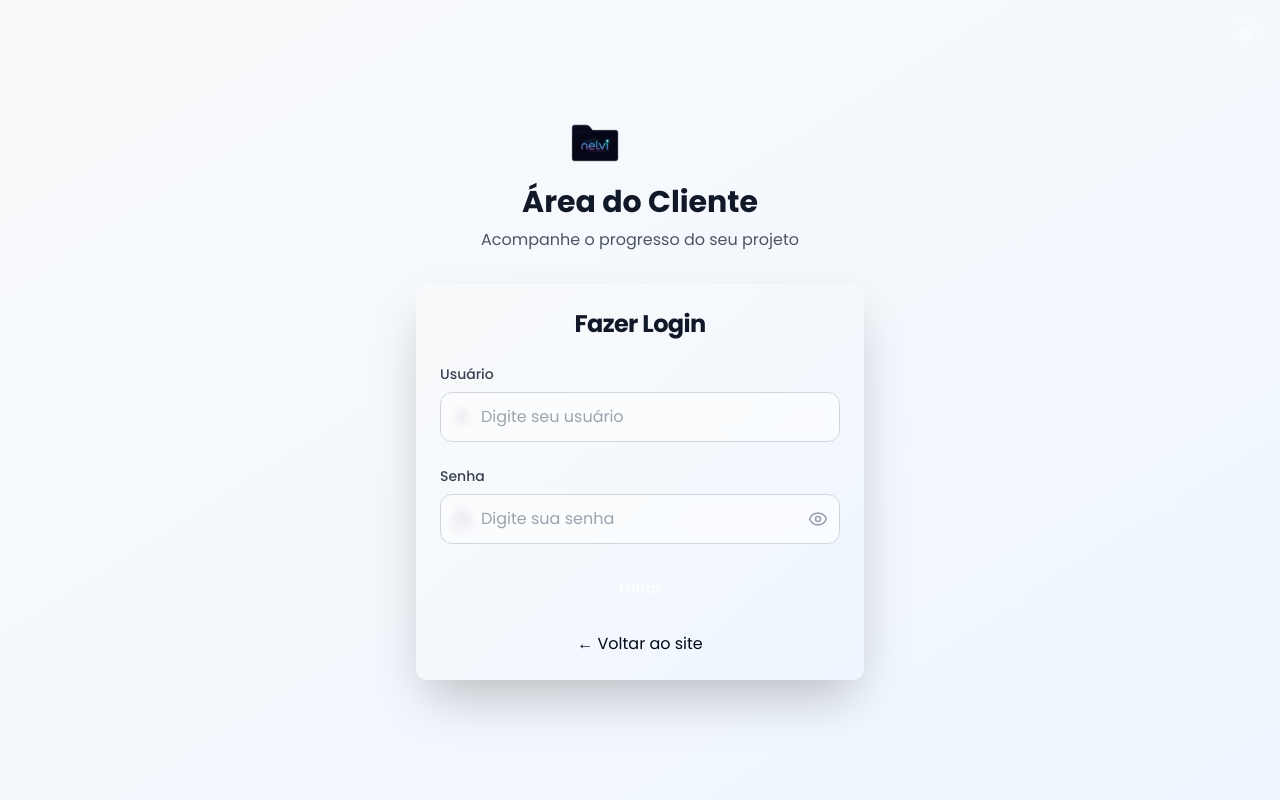
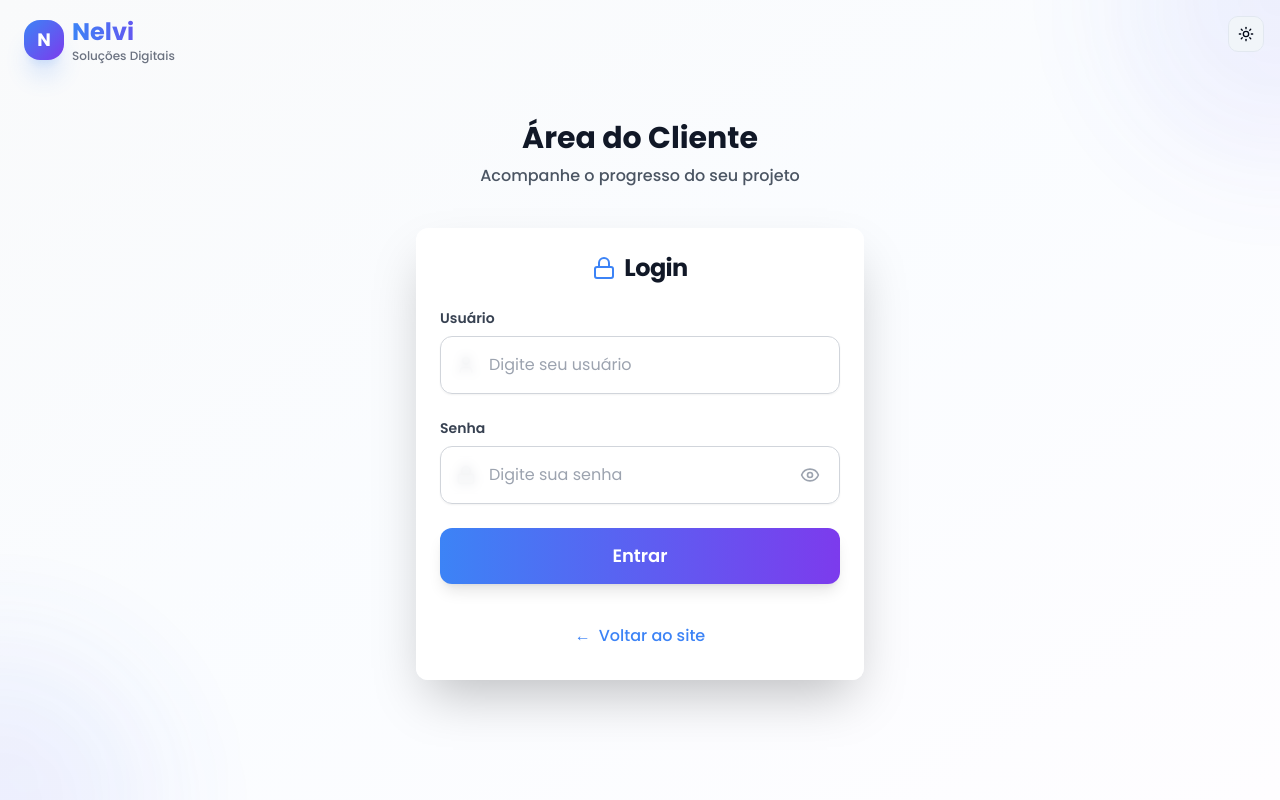
Before and after one commit to httpsemilly/nelvi-web-spark-32, a React (Vite) app: page /cliente in a window 1280 px wide. Built offline with nearby package versions, Linux system fonts and the light colour scheme.

Commit message:
style: Fix button background, reposition logo, and adjust padding

```diff
--- a/src/pages/Cliente.tsx
+++ b/src/pages/Cliente.tsx
@@ -26,7 +26,7 @@ const Cliente = () => {
     }
   }, []);
 
-  const handleLogin = (e: React.FormEvent) => {
+  const handleLogin = (e) => {
     e.preventDefault();
 
     if (loginData.username === 'adm' && loginData.password === 'nelvi@789') {
@@ -49,82 +49,99 @@ const Cliente = () => {
   }
 
   return (
-    <div className="min-h-screen bg-gradient-to-br from-gray-50 to-blue-50 dark:from-gray-900 dark:to-blue-950 transition-colors duration-300 flex items-center justify-center py-12 px-4">
+    <div className="min-h-screen bg-gradient-to-br from-gray-50 via-blue-50/30 to-purple-50/20 dark:from-gray-900 dark:via-blue-950/30 dark:to-purple-950/20 transition-colors duration-300 flex items-center justify-center py-8 px-4 relative overflow-hidden">
+      {/* Elementos decorativos de fundo */}
+      <div className="absolute inset-0 overflow-hidden">
+        <div className="absolute -top-40 -right-40 w-80 h-80 bg-gradient-to-br from-brand-blue/10 to-brand-purple/10 rounded-full blur-3xl animate-pulse"></div>
+        <div className="absolute -bottom-40 -left-40 w-80 h-80 bg-gradient-to-tr from-brand-purple/10 to-brand-blue/10 rounded-full blur-3xl animate-pulse delay-1000"></div>
+      </div>
+
+      {/* Logo fixo no canto superior esquerdo */}
+      <div className="fixed top-4 left-6 z-50">
+        <div className="flex items-center space-x-2">
+          <div className="w-10 h-10 bg-gradient-to-br from-brand-blue to-brand-purple rounded-2xl flex items-center justify-center shadow-xl shadow-brand-blue/20 dark:shadow-brand-purple/20">
+            <span className="text-white font-bold text-lg">N</span>
+          </div>
+          <div className="flex flex-col">
+            <span className="text-2xl font-bold gradient-text">
+              Nelvi
+            </span>
+            <span className="text-xs text-gray-500 dark:text-gray-400 font-medium">
+              Soluções Digitais
+            </span>
+          </div>
+        </div>
+      </div>
+
       {/* Theme Toggle */}
       <div className="fixed top-4 right-4 z-50">
-        <ThemeToggle />
+        <ThemeToggle isScrolled={true} />
       </div>
 
-      <div className="max-w-md w-full">
-        {/* Logo */}
-        <div className="text-center mb-8 animate-fade-in">
-          <div className="flex items-center justify-center space-x-3 mb-4">
-            <img
-              src="/lovable-uploads/002fd703-b601-4ba9-8d49-1c3d50f95011.png"
-              alt="Nelvi Logo"
-              className="w-12 h-12 object-contain"
-            />
-            <span className="text-3xl font-bold bg-nelvi-gradient bg-clip-text text-transparent">
-              Nelvi
-            </span>
+      <div className="max-w-md w-full relative z-10">
+        {/* Header */}
+        <div className="text-center mb-10 animate-fade-in">
+          <div className="space-y-2">
+            <h1 className="text-3xl font-bold text-gray-900 dark:text-white">Área do Cliente</h1>
+            <p className="text-gray-600 dark:text-gray-300 font-medium">Acompanhe o progresso do seu projeto</p>
           </div>
-          <h1 className="text-3xl font-bold text-gray-900 dark:text-white mb-2">Área do Cliente</h1>
-          <p className="text-gray-600 dark:text-gray-300">Acompanhe o progresso do seu projeto</p>
         </div>
 
         {/* Login Form */}
-        <Card className="shadow-2xl border-0 bg-white/80 dark:bg-gray-800/80 backdrop-blur-sm animate-slide-in-right overflow-hidden relative">
-          <div className="absolute inset-0 bg-gradient-to-br from-nelvi-blue-light/5 to-nelvi-purple/5 dark:from-nelvi-purple/10 dark:to-nelvi-blue-strong/10"></div>
-          <CardHeader className="relative z-10">
-            <CardTitle className="text-2xl font-bold text-center text-gray-900 dark:text-white">
-              Fazer Login
+        <Card className="shadow-2xl border-0 bg-white/90 dark:bg-gray-800/90 backdrop-blur-xl animate-slide-in-right overflow-hidden relative group">
+
+          <CardHeader className="relative z-10 pb-6">
+            <CardTitle className="text-2xl font-bold text-center text-gray-900 dark:text-white flex items-center justify-center space-x-2">
+              <Lock className="h-6 w-6 text-brand-blue dark:text-brand-purple" />
+              <span>Login</span>
             </CardTitle>
           </CardHeader>
-          <CardContent className="relative z-10">
-            <form onSubmit={handleLogin} className="space-y-6">
+
+          <CardContent className="relative z-10 pt-0">
+            <div className="space-y-6">
               {loginError && (
-                <div className="bg-red-50 dark:bg-red-900/20 border border-red-200 dark:border-red-700 text-red-600 dark:text-red-400 px-4 py-3 rounded-lg text-sm animate-fade-in">
-                  {loginError}
+                <div className="bg-red-50 dark:bg-red-900/20 border border-red-200 dark:border-red-700 text-red-600 dark:text-red-400 px-4 py-3 rounded-xl text-sm animate-fade-in shadow-lg">
+                  <div className="flex items-center space-x-2">
+                    <div className="w-4 h-4 bg-red-500 rounded-full"></div>
+                    <span>{loginError}</span>
+                  </div>
                 </div>
               )}
 
-              <div>
-                <label htmlFor="username" className="block text-sm font-medium text-gray-700 dark:text-gray-300 mb-2">
+              <div className="space-y-2">
+                <div className="block text-sm font-semibold text-gray-700 dark:text-gray-300">
                   Usuário
-                </label>
-                <div className="relative">
-                  <User className="absolute left-3 top-1/2 transform -translate-y-1/2 h-5 w-5 text-gray-400 dark:text-gray-500" />
+                </div>
+                <div className="relative group">
+                  <User className="absolute left-4 top-1/2 transform -translate-y-1/2 h-5 w-5 text-gray-400 dark:text-gray-500 group-focus-within:text-brand-blue dark:group-focus-within:text-brand-purple transition-colors duration-200" />
                   <input
                     type="text"
-                    id="username"
-                    required
                     value={loginData.username}
                     onChange={(e) => setLoginData({ ...loginData, username: e.target.value })}
-                    className="w-full pl-10 pr-4 py-3 border border-gray-300 dark:border-gray-600 rounded-lg focus:ring-2 focus:ring-nelvi-blue-light dark:focus:ring-nelvi-purple focus:border-transparent transition-all duration-200 bg-white/50 dark:bg-gray-700/50 backdrop-blur-sm hover:bg-white dark:hover:bg-gray-700"
+                    className="w-full pl-12 pr-4 py-4 border border-gray-300 dark:border-gray-600 rounded-xl focus:ring-2 focus:ring-brand-blue/50 dark:focus:ring-brand-purple/50 focus:border-brand-blue dark:focus:border-brand-purple transition-all duration-300 bg-white/70 dark:bg-gray-700/70 backdrop-blur-sm hover:bg-white dark:hover:bg-gray-700 placeholder-gray-400 dark:placeholder-gray-500 text-gray-900 dark:text-white shadow-sm hover:shadow-md"
                     placeholder="Digite seu usuário"
                   />
                 </div>
               </div>
 
-              <div>
-                <label htmlFor="password" className="block text-sm font-medium text-gray-700 dark:text-gray-300 mb-2">
+              <div className="space-y-2">
+                <div className="block text-sm font-semibold text-gray-700 dark:text-gray-300">
                   Senha
-                </label>
-                <div className="relative">
-                  <Lock className="absolute left-3 top-1/2 transform -translate-y-1/2 h-5 w-5 text-gray-400 dark:text-gray-500" />
+                </div>
+                <div className="relative group">
+                  <Lock className="absolute left-4 top-1/2 transform -translate-y-1/2 h-5 w-5 text-gray-400 dark:text-gray-500 group-focus-within:text-brand-blue dark:group-focus-within:text-brand-purple transition-colors duration-200" />
                   <input
                     type={showPassword ? 'text' : 'password'}
-                    id="password"
-                    required
                     value={loginData.password}
                     onChange={(e) => setLoginData({ ...loginData, password: e.target.value })}
-                    className="w-full pl-10 pr-12 py-3 border border-gray-300 dark:border-gray-600 rounded-lg focus:ring-2 focus:ring-nelvi-blue-light dark:focus:ring-nelvi-purple focus:border-transparent transition-all duration-200 bg-white/50 dark:bg-gray-700/50 backdrop-blur-sm hover:bg-white dark:hover:bg-gray-700"
+                    className="w-full pl-12 pr-14 py-4 border border-gray-300 dark:border-gray-600 rounded-xl focus:ring-2 focus:ring-brand-blue/50 dark:focus:ring-brand-purple/50 focus:border-brand-blue dark:focus:border-brand-purple transition-all duration-300 bg-white/70 dark:bg-gray-700/70 backdrop-blur-sm hover:bg-white dark:hover:bg-gray-700 placeholder-gray-400 dark:placeholder-gray-500 text-gray-900 dark:text-white shadow-sm hover:shadow-md"
                     placeholder="Digite sua senha"
+                    onKeyDown={(e) => e.key === 'Enter' && handleLogin(e)}
                   />
                   <button
                     type="button"
                     onClick={() => setShowPassword(!showPassword)}
-                    className="absolute right-3 top-1/2 transform -translate-y-1/2 text-gray-400 dark:text-gray-500 hover:text-gray-600 dark:hover:text-gray-300 transition-colors"
+                    className="absolute right-4 top-1/2 transform -translate-y-1/2 text-gray-400 dark:text-gray-500 hover:text-brand-blue dark:hover:text-brand-purple transition-colors duration-200 p-1 rounded-lg hover:bg-gray-100 dark:hover:bg-gray-600"
                   >
                     {showPassword ? <EyeOff className="h-5 w-5" /> : <Eye className="h-5 w-5" />}
                   </button>
@@ -132,16 +149,22 @@ const Cliente = () => {
               </div>
 
               <Button
-                type="submit"
-                className="w-full bg-nelvi-gradient hover:opacity-90 text-white py-3 rounded-lg transition-all duration-300 hover:scale-105 hover:shadow-lg"
+                onClick={handleLogin}
+                className="w-full bg-gradient-to-r from-brand-blue to-brand-purple hover:opacity-90 text-white py-7 rounded-xl transition-all duration-300 hover:scale-105 hover:shadow-xl font-semibold text-lg shadow-lg hover:shadow-brand-blue/25 dark:hover:shadow-brand-purple/25 mt-8"
               >
-                Entrar
+                <div className="flex items-center justify-center space-x-2">
+                  <span>Entrar</span>
+                </div>
               </Button>
-            </form>
+            </div>
 
-            <div className="mt-6 text-center">
-              <a href="/" className="text-nelvi-blue-strong dark:text-nelvi-purple hover:text-nelvi-purple dark:hover:text-nelvi-blue-light transition-colors">
-                ← Voltar ao site
+            <div className="mt-8 text-center">
+              <a
+                href="/"
+                className="inline-flex items-center space-x-2 text-brand-blue dark:text-brand-purple hover:text-brand-purple dark:hover:text-brand-blue transition-colors duration-200 font-medium px-4 py-2 rounded-lg hover:bg-gray-100 dark:hover:bg-gray-700"
+              >
+                <span>←</span>
+                <span>Voltar ao site</span>
               </a>
             </div>
           </CardContent>
```
